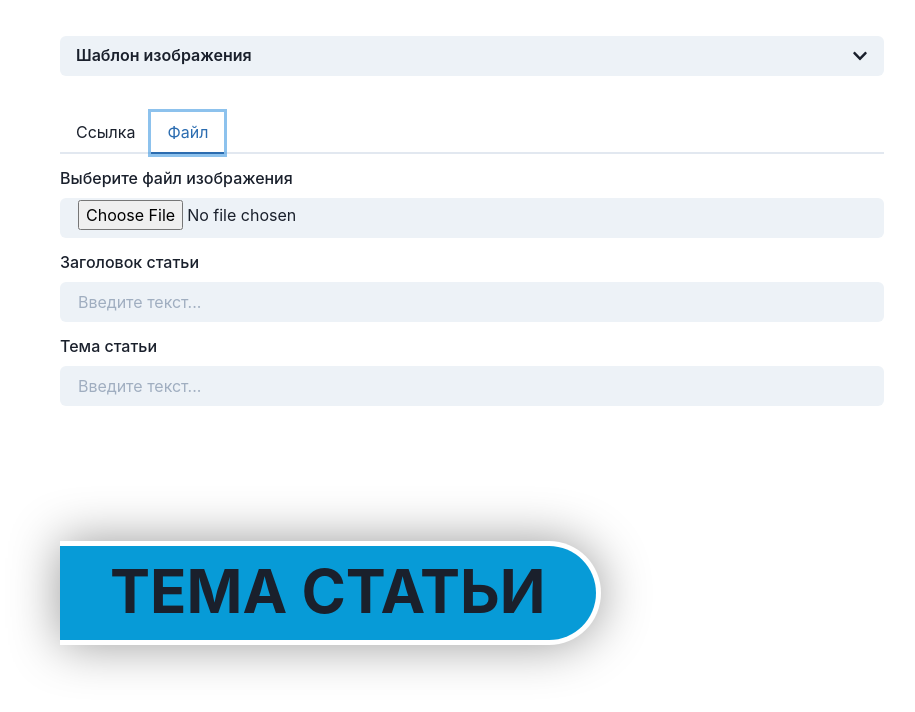
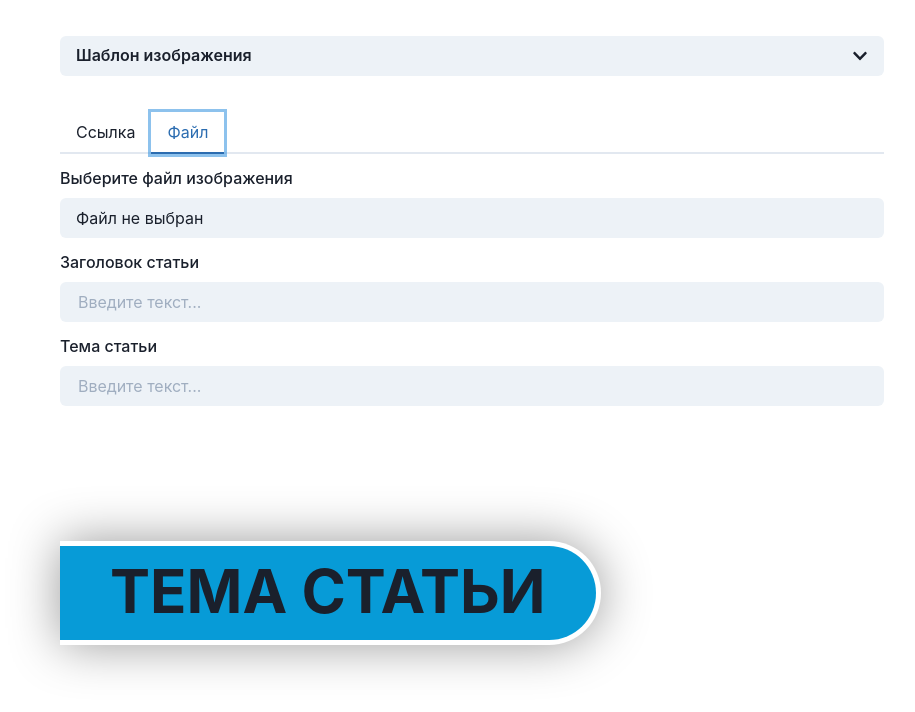
Before and after one commit to neodino/dentis-img-generator, a React (Create React App) app: page /article in a window 1280 px wide. Both pictures are taken after a click on the tab "Файл". Shown: the top 712 px of the page, without its empty margins (168-1083 px from the left). Built offline with nearby package versions, Linux system fonts and the light colour scheme.

Commit message:
Style file input

```diff
--- a/src/pages/InstaPost/article/InputControls/index.js
+++ b/src/pages/InstaPost/article/InputControls/index.js
@@ -1,4 +1,4 @@
-import { FormControl, FormLabel, IconButton, Input, InputGroup, InputRightElement, Tabs, TabList, TabPanels, Tab, TabPanel } from '@chakra-ui/react';
+import { FormControl, FormLabel, IconButton, Input, InputGroup, InputRightElement, Tabs, TabList, TabPanels, Tab, TabPanel, Box, InputLeftElement } from '@chakra-ui/react';
 import React from 'react';
 import { MdClose } from 'react-icons/md';
 
@@ -39,9 +39,19 @@ const InputControls = ({ title, setTitle, topic, setTopic, handleImageLoad, imag
                     </TabPanel>
                     <TabPanel padding={0}>
                         <FormControl>
-                            <FormLabel>Выберите файл изображения</FormLabel>
+                            <FormLabel as={Box}>Выберите файл изображения</FormLabel>
                             <InputGroup>
+                                <InputLeftElement
+                                    pointerEvents='none'
+                                    width='100% !important'
+                                    justifyContent='flex-start'
+                                    pl={4}
+                                    isTruncated
+                                    children={fileURL ? document.getElementById('fileInput').value.replace(/.*[\/\\]/, '') : 'Файл не выбран'} />
                                 <Input
+                                    overflow='hidden'
+                                    pt='36px'
+                                    boxSizing='border-box'
                                     type='file'
                                     variant='filled'
                                     id='fileInput'
```
